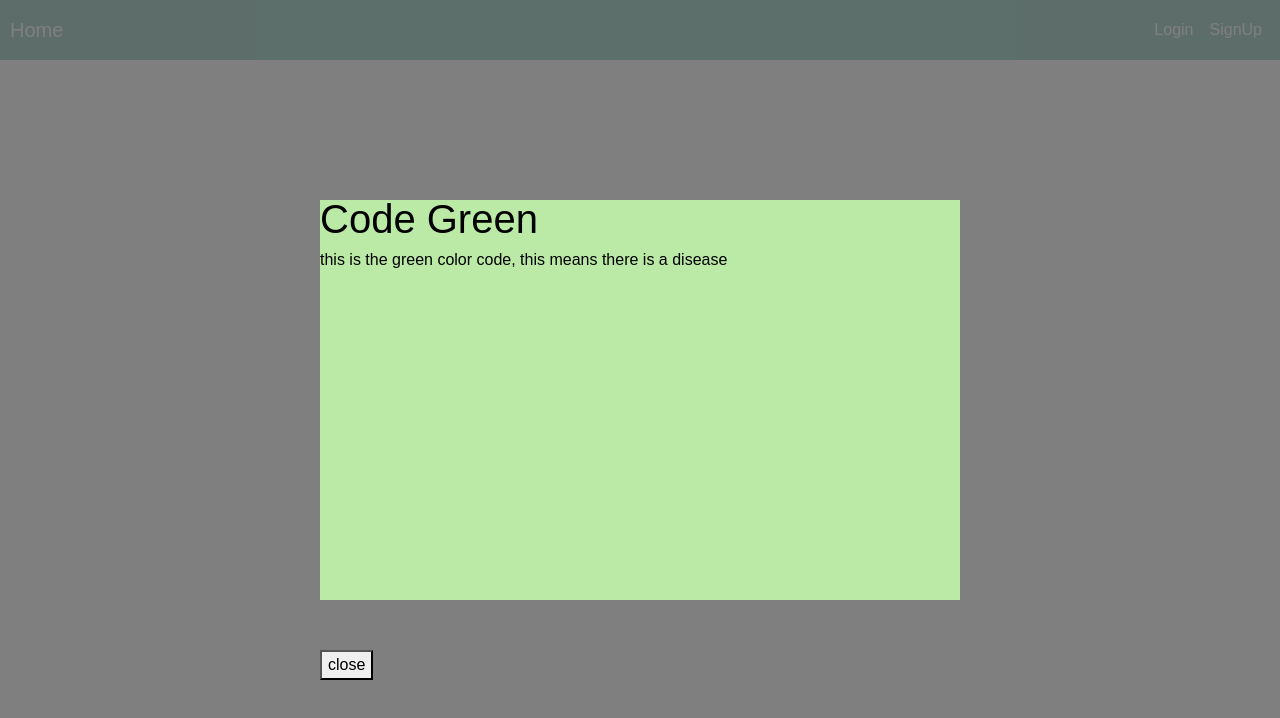
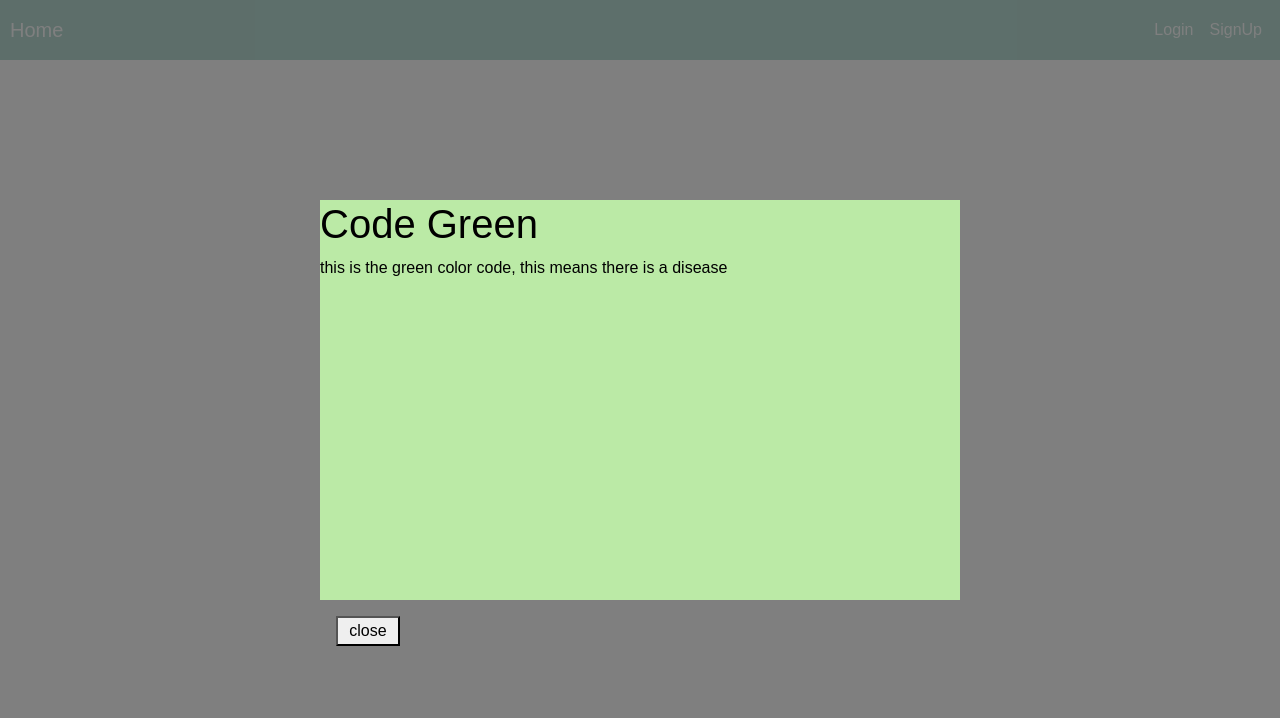
Before and after one commit to MohammadHijaz/Tabeeb-schedule, a React (Create React App) app: page /ColorCode in a window 1280 px wide. Both pictures are taken after a click on the button "CODE GREEN". Shown: the top 718 px of the page. Built offline with nearby package versions, Linux system fonts and the light colour scheme.

Commit message:
fixed popup styling using flex-box

```diff
--- a/src/Components/PopUp.js
+++ b/src/Components/PopUp.js
@@ -1,7 +1,9 @@
 import React from 'react'
 import { makeStyles } from '@material-ui/core/styles';
 const useStyles = makeStyles({
-    popup : {
+    popup: {
+        display: "flex",
+        flexDirection: "column",
         position: 'fixed',
         width: '100%',
         height: '100%',
@@ -11,8 +13,10 @@ const useStyles = makeStyles({
         bottom: '0',
         margin: 'auto',
         background: 'rgba(0,0,0, 0.5)',
-      },
-      innerPopup : {
+    },
+    innerPopup: {
+        display: "flex",
+        flexDirection: "column",
         position: 'absolute',
         left: '25%',
         right: '25%',
@@ -21,17 +25,21 @@ const useStyles = makeStyles({
         margin: 'auto',
         borderradius: '20px',
         background: 'white',
-      },
-  });
+    },
+    button: {
+        width: "10%",
+        marginTop: "21em",
+        marginLeft: "1em"
+    }
+});
 export default function Hook(props) {
     const classes = useStyles();
     return (
         <div className={classes.popup}>
-            <div className={classes.innerPopup} style={{backgroundColor : props.background}}>
-                <h1 style={{position : "absolute",top : -5, color : props.color}}>{props.title}</h1>
-                <br></br> <br></br>
-                <span style={{color : props.color}}>{props.text}</span>
-                <button onClick={props.close} style={{position : "absolute",top : 450, left : 0}}>close</button>
+            <div className={classes.innerPopup} style={{ backgroundColor: props.background }}>
+                <h1 style={{ color: props.color }}>{props.title}</h1>
+                <span style={{ color: props.color }}>{props.text}</span>
+                <button onClick={props.close} className={classes.button}>close</button>
             </div>
 
         </div>
```
